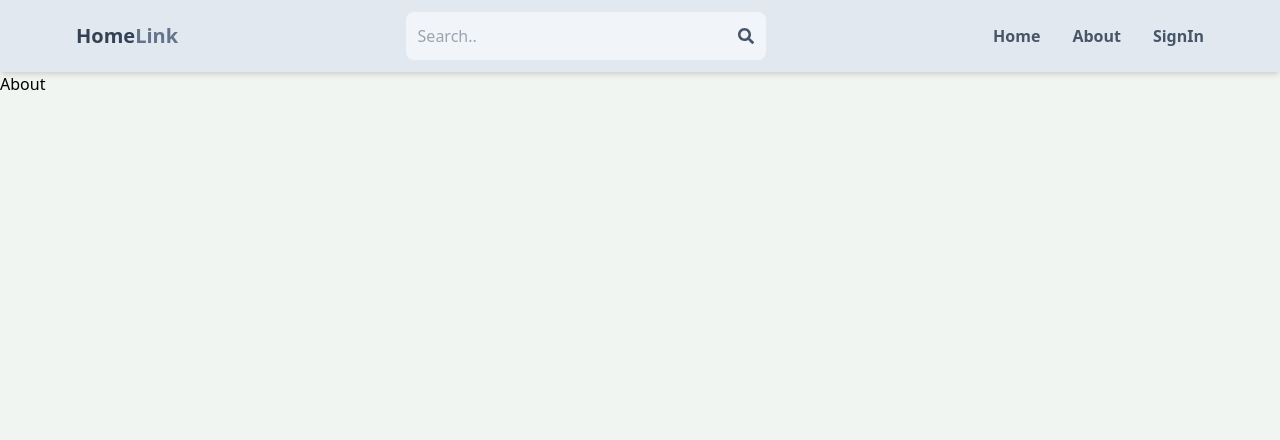
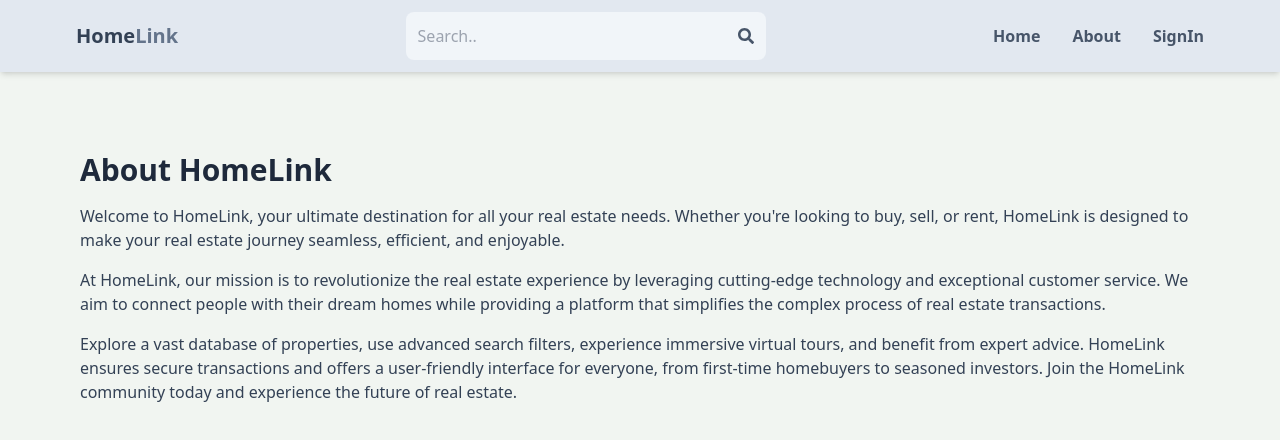
Before and after one commit to naveenkrishna4/home-link, a React (Vite) app in the folder client/: page /about in a window 1280 px wide. Shown: the top 440 px of the page. Built offline with nearby package versions, Linux system fonts and the light colour scheme; no server answers.

Commit message:
feat: completed about page

```diff
--- a/client/src/pages/about.jsx
+++ b/client/src/pages/about.jsx
@@ -1,5 +1,30 @@
 import React from "react";
 
 export default function About() {
-  return <div> About</div>;
+  return (
+    <div className=" py-20 px-4 max-w-6xl mx-auto">
+      <h1 className="text-3xl font-bold mb-4 text-slate-800">About HomeLink</h1>
+      <p className="mb-4 text-slate-700">
+        Welcome to HomeLink, your ultimate destination for all your real estate
+        needs. Whether you're looking to buy, sell, or rent, HomeLink is
+        designed to make your real estate journey seamless, efficient, and
+        enjoyable.
+      </p>
+      <p className="mb-4 text-slate-700">
+        At HomeLink, our mission is to revolutionize the real estate experience
+        by leveraging cutting-edge technology and exceptional customer service.
+        We aim to connect people with their dream homes while providing a
+        platform that simplifies the complex process of real estate
+        transactions.
+      </p>
+      <p className="mb-4 text-slate-700">
+        Explore a vast database of properties, use advanced search filters,
+        experience immersive virtual tours, and benefit from expert advice.
+        HomeLink ensures secure transactions and offers a user-friendly
+        interface for everyone, from first-time homebuyers to seasoned
+        investors. Join the HomeLink community today and experience the future
+        of real estate.
+      </p>
+    </div>
+  );
 }
```
